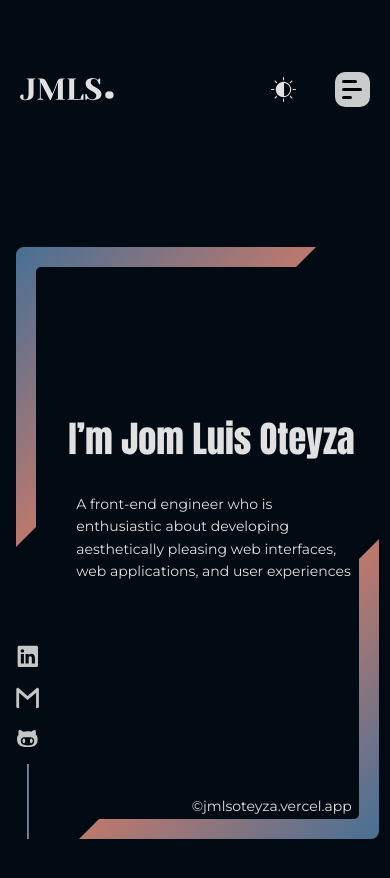
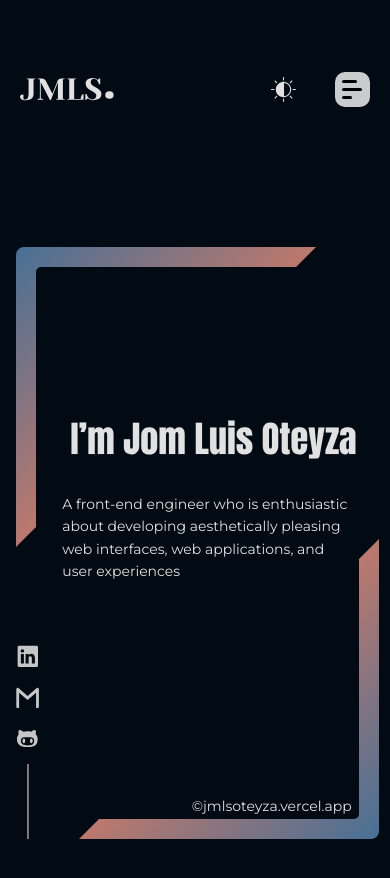
Before and after one commit to jmlsoteyza/portfolio, a React (Vite) app: page / in a window 390 px wide. Shown: the top 878 px of the page. Built offline with nearby package versions, Linux system fonts and the light colour scheme.

Commit message:
Fix the home text

```diff
--- a/src/Styles/_home.scss
+++ b/src/Styles/_home.scss
@@ -203,5 +203,5 @@ top-left-line {
 }
 
 .inner-text {
-  padding-right: 4rem;
+  padding-right: 4.18rem;
 }
--- a/src/Styles/_responsive-layout.scss
+++ b/src/Styles/_responsive-layout.scss
@@ -359,6 +359,15 @@
     }
   }
 }
+@media (max-width: 410px) {
+  .inner-container-text {
+    margin-right: 1.75rem;
+  }
+  .inner-text {
+    width: 105%;
+    margin-left: -1rem;
+  }
+}
 @media (max-width: 390px) {
   .projects_languages {
     gap: 1rem;
```
